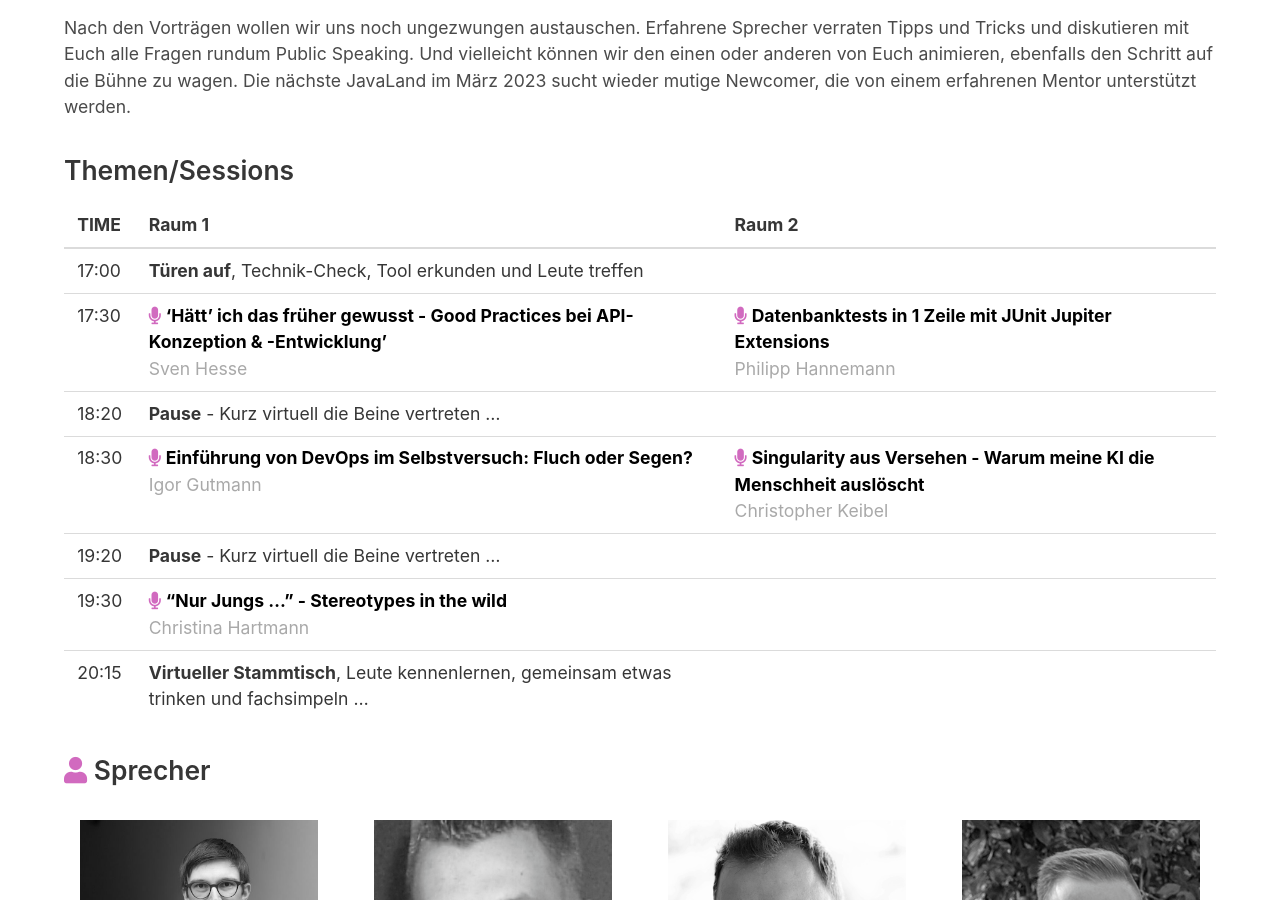
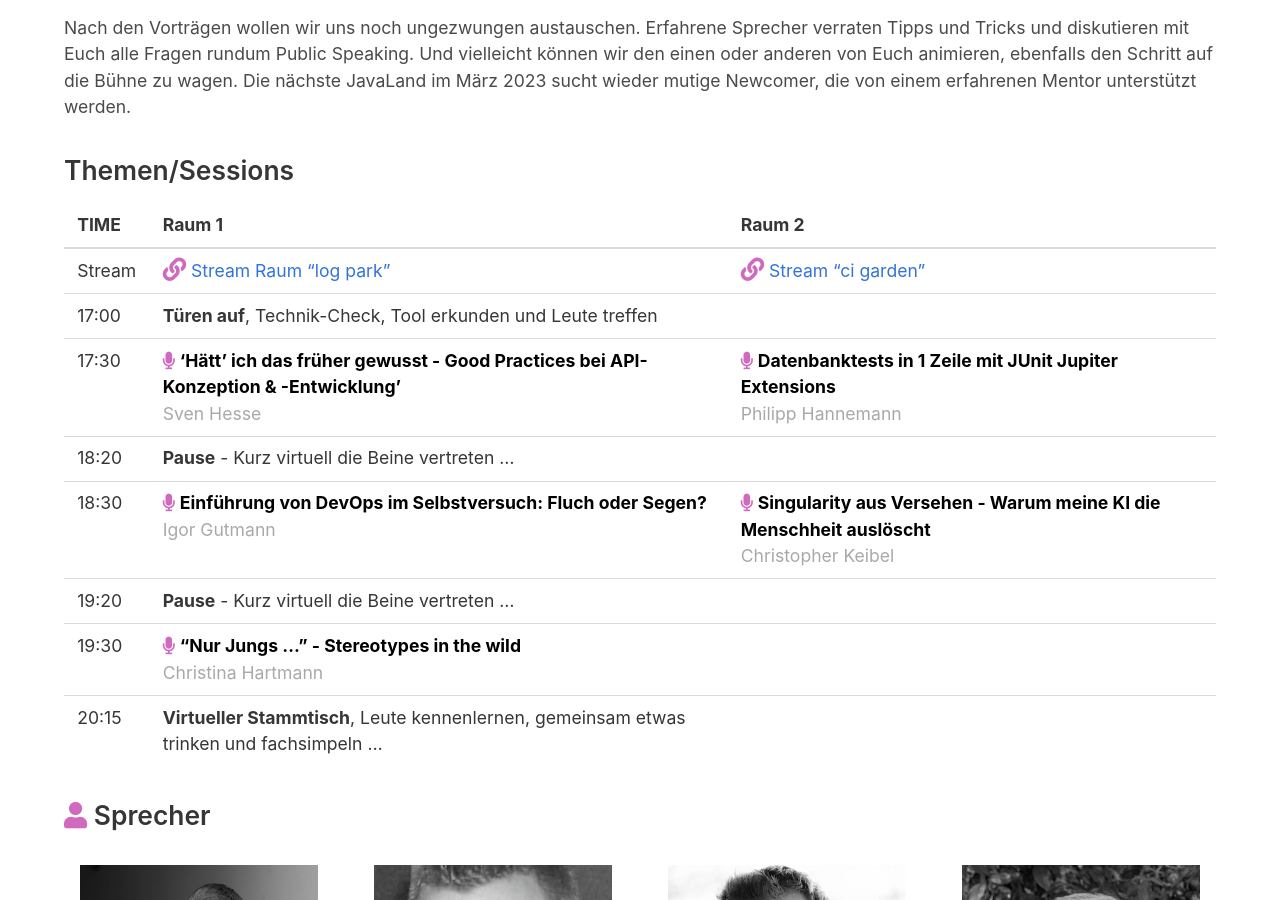
Before and after one commit to CyberLandConf/CyberLandConf.github.io, a Jekyll site: the page built from pages/events/2022-03-cyberland-next-generation.md, in a window 1280 px wide and 900 px high, scrolled down 731 px. Built offline with Jekyll 4.4.1, drawn with Linux system fonts in a browser that asks for light colours.

Commit message:
added stream links to schedule

```diff
--- a/pages/events/2022-03-cyberland-next-generation.md
+++ b/pages/events/2022-03-cyberland-next-generation.md
@@ -24,6 +24,7 @@ Nach den Vorträgen wollen wir uns noch ungezwungen austauschen. Erfahrene Sprec
 {:.table}
 | TIME  | Raum 1 | Raum 2 |
 | ----- | -------------- | -------------- |
+| Stream  | <a href="/stream/1"><i class="fas fa-lg fa-link"></i> Stream Raum "log park"</a> | <a href="/stream/2"><i class="fas fa-lg fa-link"></i> Stream "ci garden"</a> |
 | 17:00 | __Türen auf__, Technik-Check, Tool erkunden und Leute treffen | |
 | 17:30 | {%- include elements/timetable-field.html session-id="session-37" -%} | {%- include elements/timetable-field.html session-id="session-38" -%} |
 | 18:20 | __Pause__ - Kurz virtuell die Beine vertreten ... | |
```
